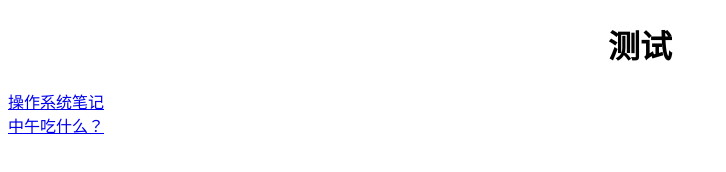
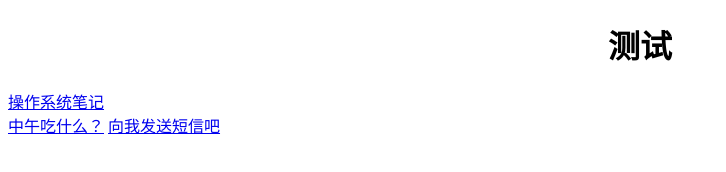
Before and after one commit to Jchao/aplay, a plain HTML site: page index.html in a window 1280 px wide. Shown: the whole page, without its empty margins (0-726 px from the left). Drawn offline with Linux system fonts and the light colour scheme.

Commit message:
Update index.html

```diff
--- a/index.html
+++ b/index.html
@@ -12,5 +12,6 @@
 <h1 style="text-align:center;">测试</h1>
    <a href="OS.html" target="_blank">操作系统笔记</a> <br>
    <a href="eatwhat.html" target="_blank">中午吃什么？</a>
+   <a href="eatwhat.html" target="_blank">向我发送短信吧</a>
 </body>
 </html>
```
